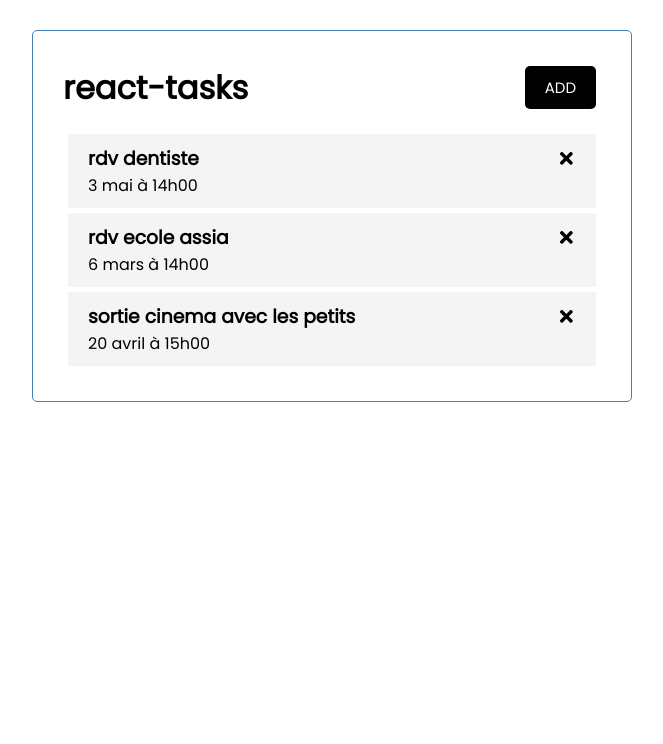
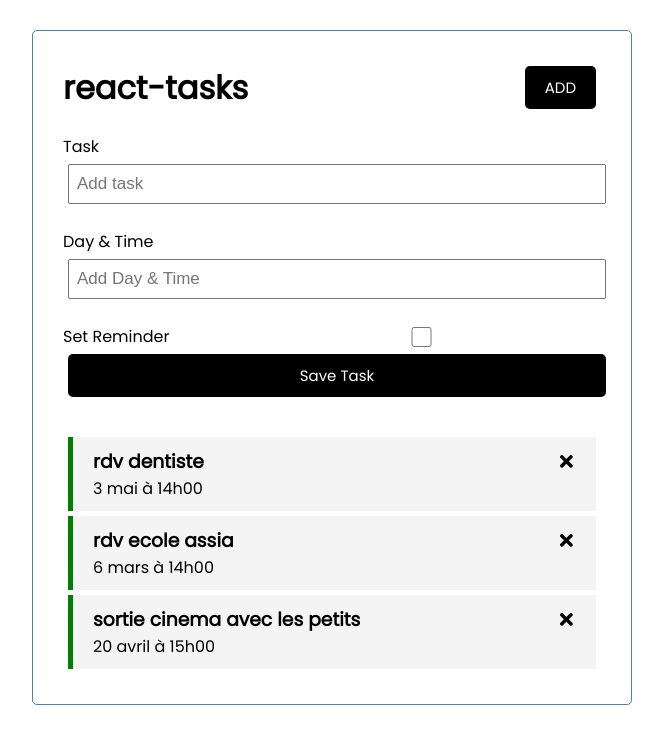
Before and after one commit to san292/react-tasks, a React (Create React App) app: page / in a window 1280 px wide. Shown: the top 744 px of the page, without its empty margins (308-971 px from the left). Built offline with nearby package versions, Linux system fonts and the light colour scheme.

Commit message:
add togglereminder and addtask

```diff
--- a/public/index.html
+++ b/public/index.html
@@ -10,7 +10,7 @@
       content="Web site created using create-react-app"
     />
 
-    <link rel="apple-touch-icon" href="%PUBLIC_URL%/logo192.png" />
+    <!-- <link rel="apple-touch-icon" href="%PUBLIC_URL%/logo192.png" /> -->
     <link rel="manifest" href="%PUBLIC_URL%/manifest.json" />
 
     <title>React-tasks</title>
--- a/src/App.js
+++ b/src/App.js
@@ -1,4 +1,5 @@
 import React, { useState } from 'react';
+import AddTask from './components/AddTask';
 import Header from './components/Header';
 import Tasks from './components/Tasks';
 
@@ -23,15 +24,38 @@ function App() {
       reminder: true
     }
   ]);
+
   // function pour supprimer une tachee(task)
   const deleteTask = (id) => {
     setTasks(tasks.filter((task) => task.id !== id));
+
+    // function pour faire le rappel de la tache avec le double click
+  };
+  const toggleReminder = (id) => {
+    setTasks(
+      tasks.map((task) =>
+        task.id === id ? { ...task, reminder: !task.reminder } : task
+      )
+    );
+  };
+
+  //function pour ajouter une tache(task)
+  const addTask = (task) => {
+    console.log('addtask----->');
+    const id = Math.floor(Math.random() * 10000) + 1;
+    const newTask = { id, ...task };
+    setTasks([...tasks, newTask]);
   };
   return (
     <div className="container">
       <Header />
+      <AddTask onAdd={addTask} />
       {tasks.length > 0 ? (
-        <Tasks tasks={tasks} deleteTask={deleteTask} />
+        <Tasks
+          tasks={tasks}
+          deleteTask={deleteTask}
+          onToggle={toggleReminder}
+        />
       ) : (
         'pas de tache à afficher '
       )}
--- /dev/null
+++ b/src/components/AddTask.js
@@ -0,0 +1,59 @@
+import { useState } from 'react';
+
+const AddTask = ({ onAdd }) => {
+  const [text, setText] = useState('');
+  const [day, setDay] = useState('');
+  const [reminder, setReminder] = useState(false);
+  console.log(text, 'text');
+  const onSubmit = (e) => {
+    e.preventDefault();
+    if (!text) {
+      alert('veuillez saisir votre texte svp!');
+      return;
+    }
+    onAdd({ text, day, reminder });
+    setText('');
+    setDay('');
+    setReminder(false);
+  };
+  return (
+    <form className="add-form" onSubmit={onSubmit}>
+      <div className="form-control">
+        <label>Task</label>
+        <input
+          type="text"
+          placeholder="Add task"
+          value={text}
+          onChange={(event) => {
+            setText(event.target.value);
+          }}
+        ></input>
+      </div>
+      <div className="form-control">
+        <label> Day & Time</label>
+        <input
+          type="text"
+          placeholder="Add Day & Time"
+          value={day}
+          onChange={(event) => {
+            setDay(event.target.value);
+          }}
+        ></input>
+      </div>
+      <div className="form-control-check ">
+        <label>Set Reminder</label>
+        <input
+          type="checkbox"
+          value={reminder}
+          checked={reminder}
+          onChange={(event) => {
+            setReminder(event.currentTarget.checked);
+          }}
+        ></input>
+      </div>
+      <input className="btn btn-block" type="submit" value="Save Task"></input>
+    </form>
+  );
+};
+
+export default AddTask;
--- a/src/components/Task.js
+++ b/src/components/Task.js
@@ -1,9 +1,12 @@
 import React from 'react';
 import { FaTimes } from 'react-icons/fa';
 
-const task = ({ task, deleteTask }) => {
+const task = ({ task, deleteTask, onToggle }) => {
   return (
-    <div className="task">
+    <div
+      className={`task ${task.reminder ? 'reminder' : ''}`}
+      onDoubleClick={() => onToggle(task.id)}
+    >
       <h3>
         {task.text} <FaTimes onClick={() => deleteTask(task.id)} />
       </h3>
--- a/src/components/Tasks.js
+++ b/src/components/Tasks.js
@@ -1,11 +1,16 @@
 import Task from './Task';
 
-const Tasks = ({ tasks, deleteTask }) => {
+const Tasks = ({ tasks, deleteTask, onToggle }) => {
   console.log('-----', tasks);
   return (
     <div>
       {tasks.map((task) => (
-        <Task key={task.id} task={task} deleteTask={deleteTask} />
+        <Task
+          key={task.id}
+          task={task}
+          deleteTask={deleteTask}
+          onToggle={onToggle}
+        />
       ))}
     </div>
   );
```
